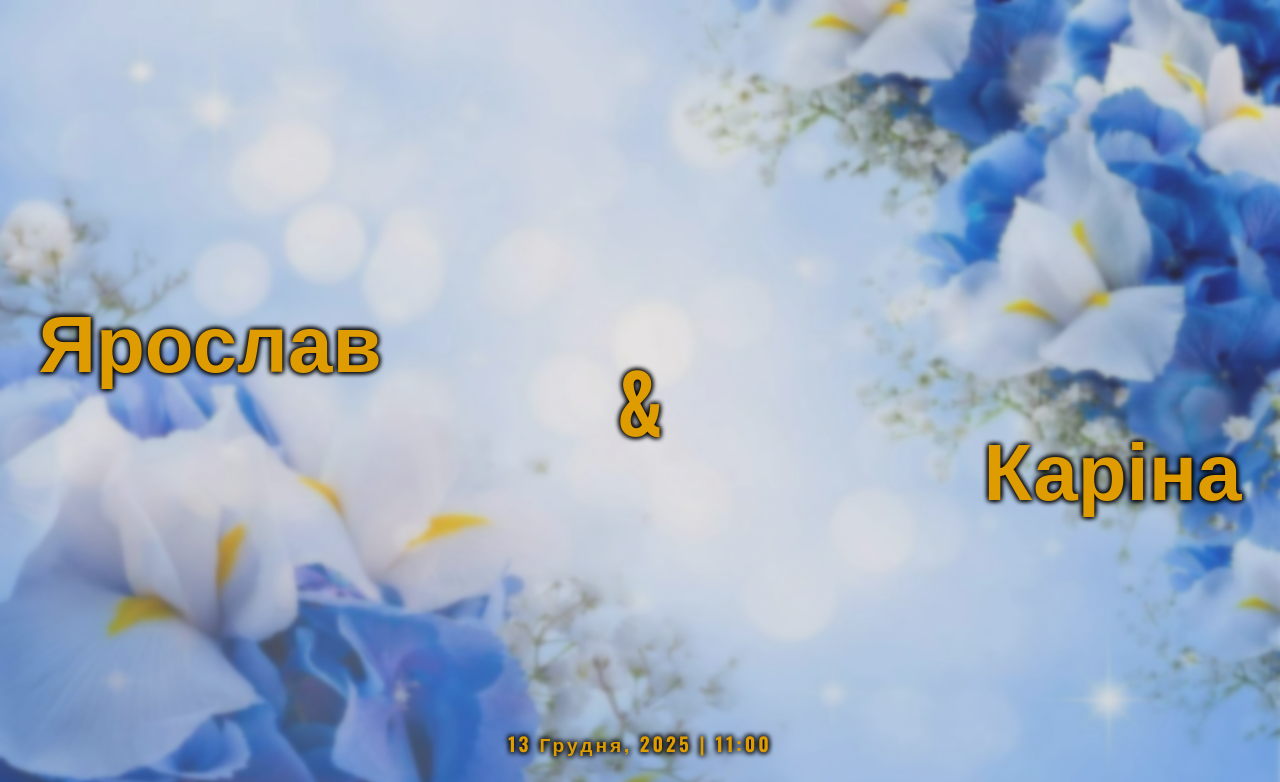
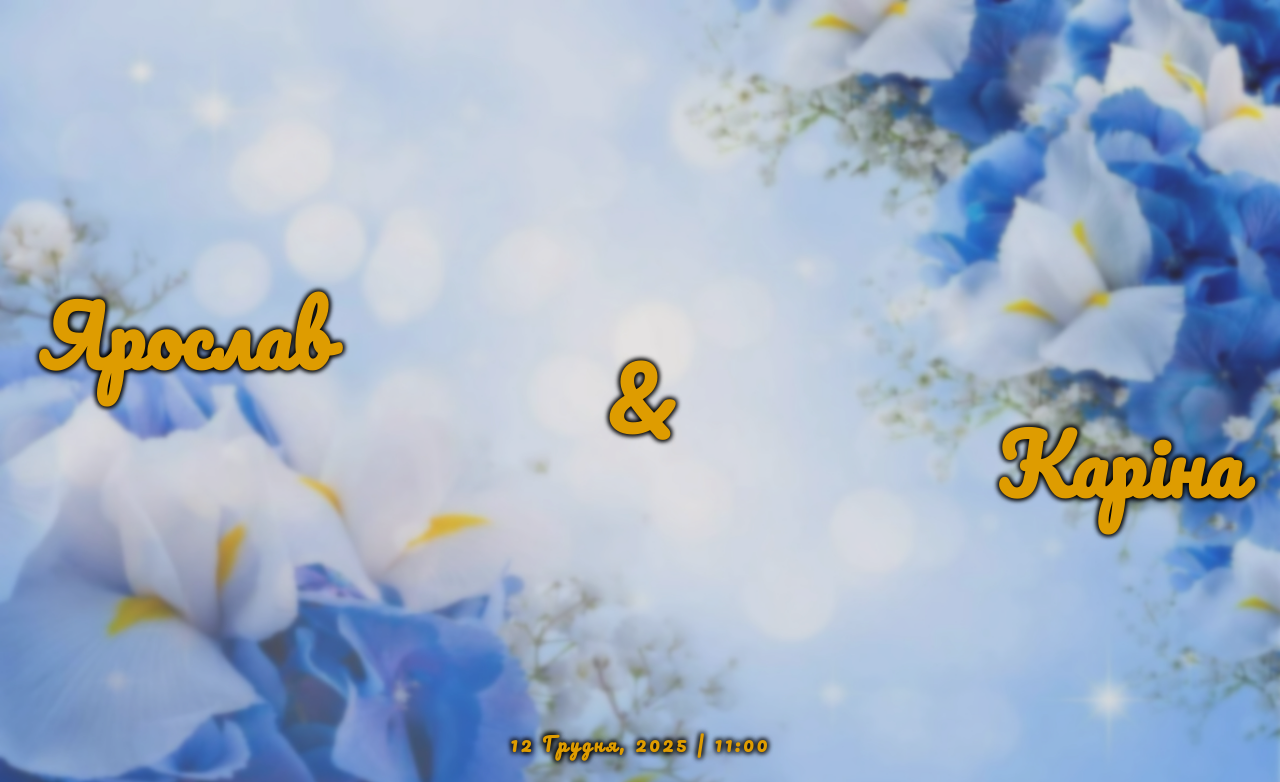
Before and after one commit to Mouzfalcom/my-wedding-site, a plain HTML site: page index.html in a window 1280 px wide. Shown: the top 782 px of the page. Drawn offline with nearby package versions, Linux system fonts and the light colour scheme; a web font is replaced by a local one.

Commit message:
изменения шрифтов и пару изменений в хтмл

```diff
--- a/index.html
+++ b/index.html
@@ -10,6 +10,7 @@
     <link href="https://fonts.googleapis.com/css2?family=Intel+One+Mono:wght@300..700&display=swap" rel="stylesheet">
     <link href="https://fonts.googleapis.com/css2?family=Playwrite+AU+NSW:wght@100..400&display=swap" rel="stylesheet">
     <link href="https://fonts.googleapis.com/css2?family=Playwrite+PL:wght@100..400&display=swap" rel="stylesheet">
+    <link href="https://fonts.googleapis.com/css2?family=Pacifico&subset=cyrillic&display=swap" rel="stylesheet">
 </head>
 <body>
 
@@ -18,7 +19,7 @@
             <h1 class="name-yaroslav">Ярослав</h1>
             <h2 class="ampersand">&</h2>
             <h3 class="name-karina">Каріна</h3>
-            <p class="wedding-date">13 Грудня, 2025 | 11:00</p>
+            <p class="wedding-date">12 Грудня, 2025 | 11:00</p>
         </div>
     </header>
 
--- a/style.css
+++ b/style.css
@@ -71,7 +71,7 @@ body {
 
 /* Стили для имени "Ярослав" (h1) */
 .hero-content .name-yaroslav {
-    font-family: 'Oswald', sans-serif;
+    font-family: 'Pacifico', cursive;
     font-size: 6em;
     color: #de9c00;
     position: absolute;
@@ -84,7 +84,7 @@ body {
 
 /* Стили для символа "&" (h2) */
 .hero-content .ampersand {
-    font-family: 'Oswald', sans-serif;
+    font-family:'Pacifico', cursive;
     font-size: 5em;
     color: #de9c00;
     position: absolute;
@@ -97,7 +97,7 @@ body {
 
 /* Стили для имени "Каріна" (h3) */
 .hero-content .name-karina {
-    font-family: 'Oswald', sans-serif;
+    font-family: 'Pacifico', cursive;
     font-size: 6em;
     color: #de9c00;
     position: absolute;
@@ -110,7 +110,7 @@ body {
 
 /* Стили для даты свадьбы */
 .hero-content .wedding-date {
-    font-family: 'Oswald', sans-serif;
+    font-family: 'Pacifico', cursive;
     font-size: 1.5em;
     color: #de9c00;
     letter-spacing: 3px;
```
